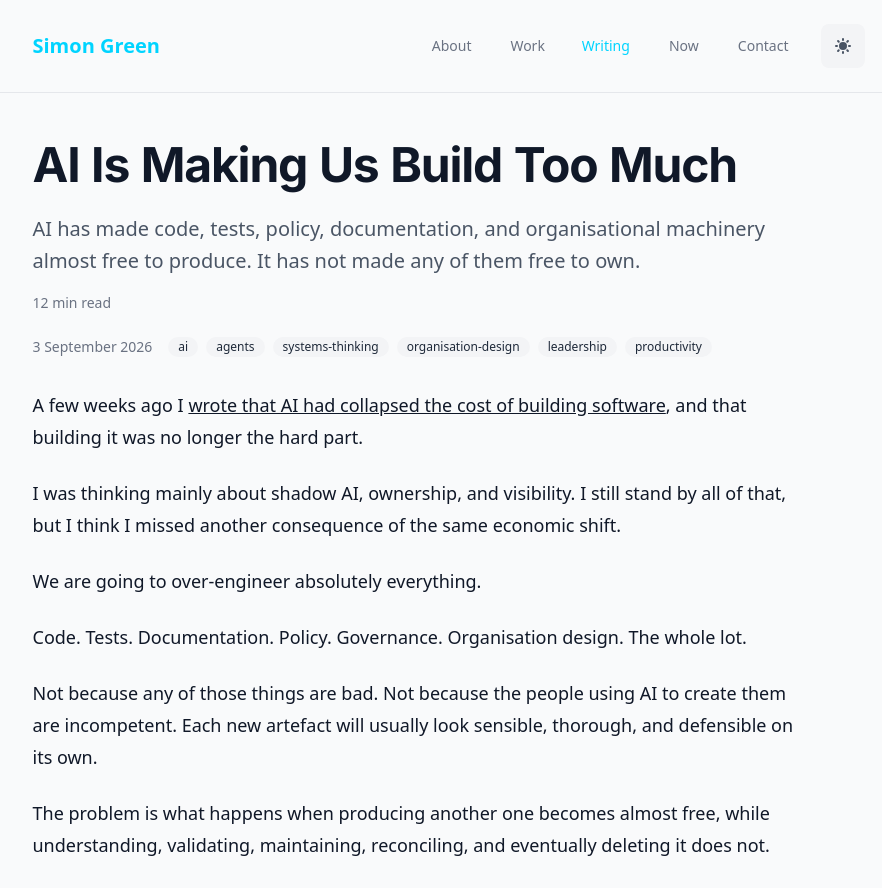
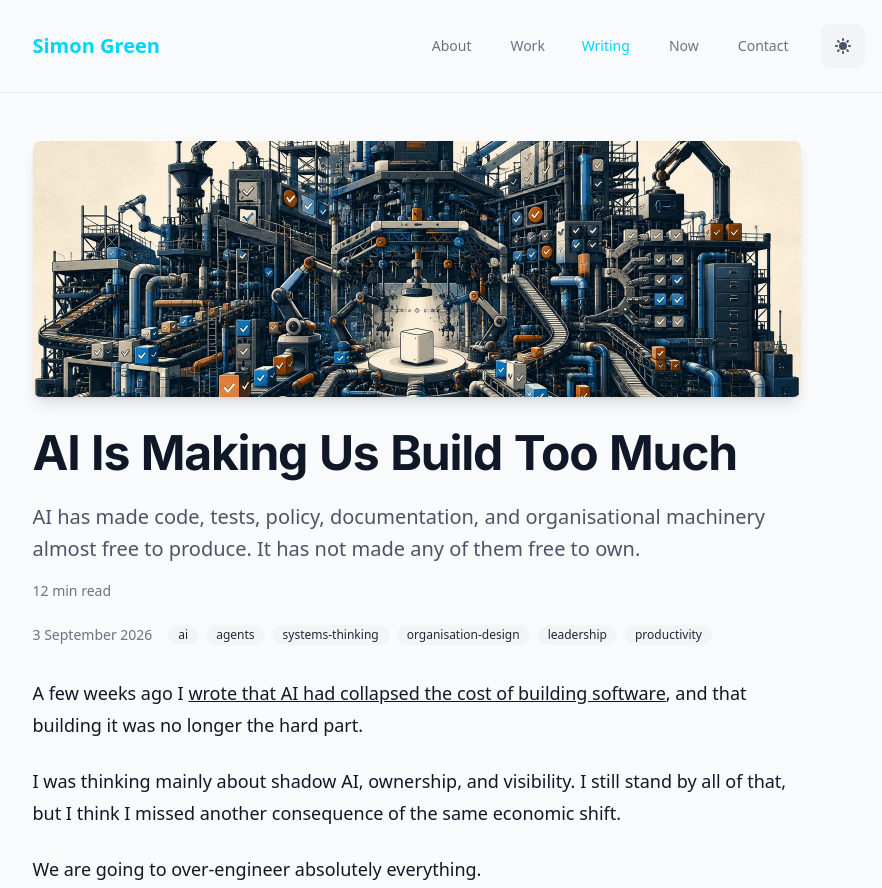
Before and after one commit to simonjgreen/sjg-io, an Astro site: page /writing/ai-is-making-us-build-too-much in a window 1280 px wide. Shown: the top 888 px of the page, without its empty margins (184-1066 px from the left). Built offline with nearby package versions, Linux system fonts and the light colour scheme; Astro itself is replaced by a stand-in of ours; some packages are replaced by stand-ins of ours.

Commit message:
Add hero image to the build too much article

```diff
--- a/src/content/posts/ai-is-making-us-build-too-much.mdx
+++ b/src/content/posts/ai-is-making-us-build-too-much.mdx
@@ -3,6 +3,7 @@ title: "AI Is Making Us Build Too Much"
 description: "AI has made code, tests, policy, documentation, and organisational machinery almost free to produce. It has not made any of them free to own."
 date: 2026-09-03
 tags: ["ai", "agents", "systems-thinking", "organisation-design", "leadership", "productivity"]
+image: "../../assets/over-engineered-much.webp"
 draft: false
 ---
 
```
Also changed, not shown: src/assets/over-engineered-much.webp (added).
